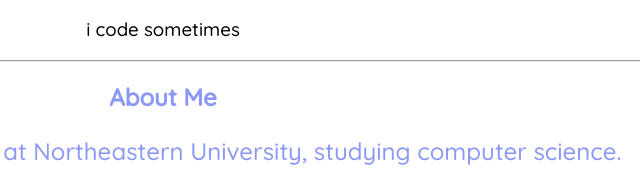
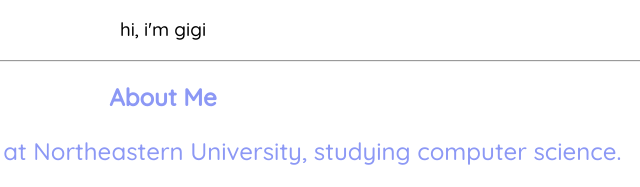
Before and after one commit to jehaneali/ttbWebDevWorkshop, a plain HTML site: page index.html in a window 1280 px wide. Shown: the part 278-465 px from the top of the page, 477-1117 px from the left. Drawn offline with Linux system fonts and the light colour scheme.

Commit message:
Update index.html

```diff
--- a/index.html
+++ b/index.html
@@ -10,7 +10,7 @@
   <center>
     <h1>Gigi Ali</h1>
     <a href="https://ibb.co/9wJc206"><img src="https://i.ibb.co/B4mcjJb/general-Profile-Pic.png" alt="general-Profile-Pic" border="0"></a>
-    <h3>i code sometimes</h3>
+    <h3>hi, i'm gigi</h3>
     <hr>
     <h2>About Me</hr>
     <p> I'm a second year student at Northeastern University, studying computer science.</p>
```
